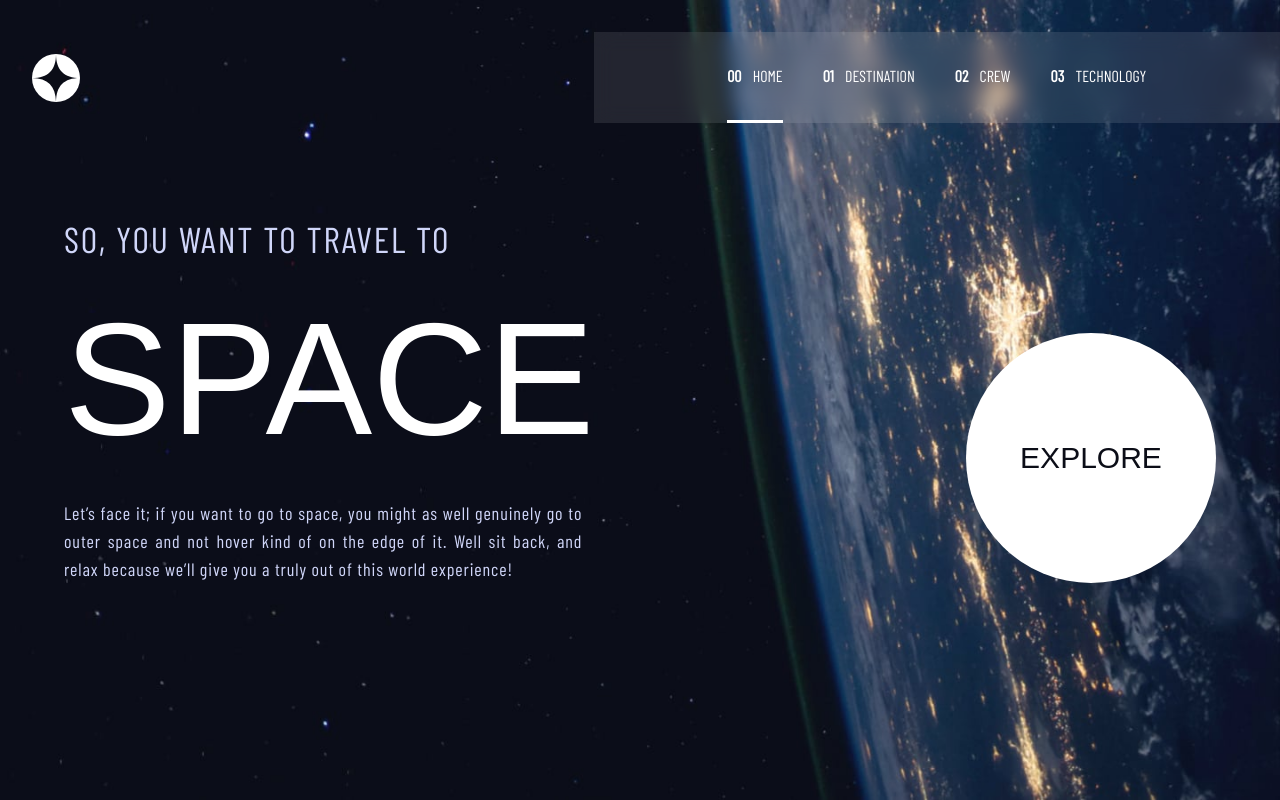
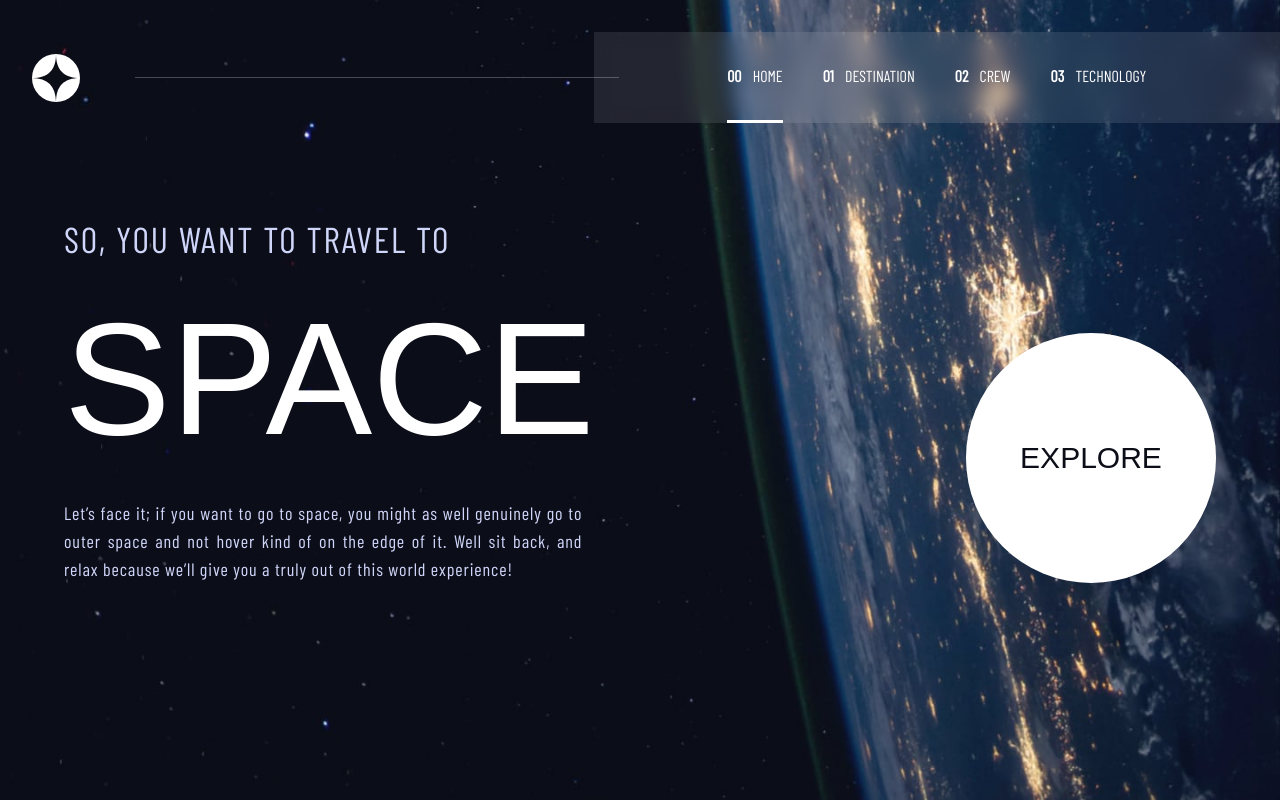
Before and after one commit to mohammadrz003/space-tourism, a React (Create React App) app: page / in a window 1280 px wide. Built offline with nearby package versions, Linux system fonts and the light colour scheme; a web font is replaced by a local one.

Commit message:
add line for navigate and hover effect

```diff
--- a/src/components/Layout/Navigation.jsx
+++ b/src/components/Layout/Navigation.jsx
@@ -10,7 +10,7 @@ const Navigation = () => {
 
   const menuOpenStyle = {
     right: isMenuOpen ? "0" : "-100%",
-    transition: "500ms ease all"
+    transition: "500ms ease all",
   };
 
   const menuStatusHandler = () => {
@@ -22,7 +22,9 @@ const Navigation = () => {
       <div className={styles.logoPart}>
         <div className={styles.logoPartInbox}>
           <img src={logo} alt="" />
+          <div className={styles.navigateLine}></div>
         </div>
+
         <button
           onClick={menuStatusHandler}
           className={`${styles.hamburgetBtn}`}
--- a/src/components/Layout/navigation.module.css
+++ b/src/components/Layout/navigation.module.css
@@ -157,6 +157,22 @@
 }
 
 @media screen and (min-width: 1024px) {
+  .logoPartInbox {
+    width: 100%;
+    max-width: 576px;
+    display: flex;
+    align-items: center;
+  }
+
+  .navigateLine {
+    width: calc(100% - 78px);
+    height: 1px;
+    background-color: #ffffff;
+    opacity: 25%;
+    transform: translateX(55px);
+    z-index: 1000;
+  }
+
   .logoPart {
     width: 45%;
     display: flex;
@@ -168,6 +184,7 @@
     display: flex;
     position: initial;
     justify-content: flex-start;
+    align-items: flex-start;
     background: rgba(255, 255, 255, 0.1);
     backdrop-filter: blur(10px);
     -webkit-backdrop-filter: blur(10px);
--- a/src/views/Home/Home.jsx
+++ b/src/views/Home/Home.jsx
@@ -23,7 +23,7 @@ const Home = () => {
         </div>
       </div>
       <div className={styles.heroExplore}>
-        <Link to="destination">
+        <Link to="destination" className={styles.exploreLink}>
           <button
             className={`${styles.exploreBtn} font-bellefair text-dark text-2xl lg:text-3xl`}
           >
--- a/src/views/Home/home.module.css
+++ b/src/views/Home/home.module.css
@@ -23,6 +23,8 @@
 }
 
 .exploreBtn {
+  position: relative;
+  z-index: 5;
   text-transform: uppercase;
   background-color: #ffffff;
   border-radius: 50%;
@@ -32,8 +34,24 @@
   transition: 200ms ease all;
 }
 
-.exploreBtn:hover {
-  outline: 50px solid #979797;
+.exploreLink {
+  position: relative;
+  transform-style: preserve-3d;
+}
+
+.exploreLink::after {
+  content: "";
+  border-radius: 50%;
+  position: absolute;
+  inset: 0;
+  transform: translateZ(-1px);
+  background-color: #ffffff;
+  opacity: 0.1;
+  transition: 150ms ease all;
+}
+
+.exploreLink:hover::after {
+  transform: scale(1.5);
 }
 
 /* || BREAK POINTS */
```
